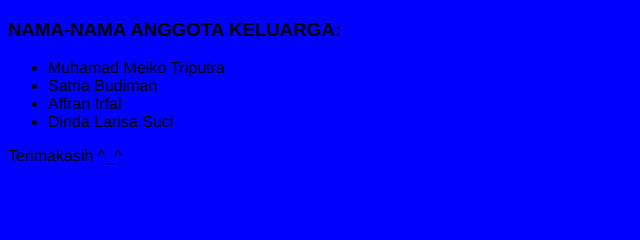
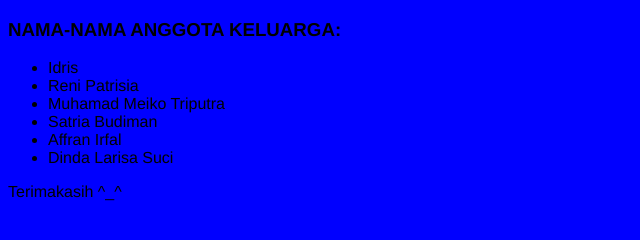
Before and after one commit to meikotrip/coba-git, a plain HTML site: page index.html in a window 1280 px wide. Shown: the whole page, without its empty margins (0-640 px from the left). Drawn offline with Linux system fonts and the light colour scheme.

Commit message:
Mengubah file index.html

```diff
--- a/index.html
+++ b/index.html
@@ -10,6 +10,8 @@
 <body>
     <h3>NAMA-NAMA ANGGOTA KELUARGA:</h3>
     <ul>
+        <li>Idris</li>
+        <li>Reni Patrisia</li>
         <li>Muhamad Meiko Triputra</li>
         <li>Satria Budiman</li>
         <li>Affran Irfal</li>
```
